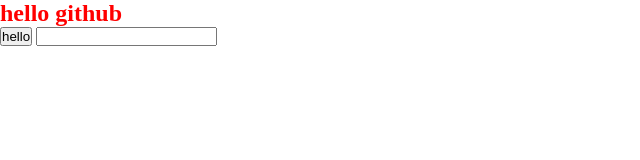
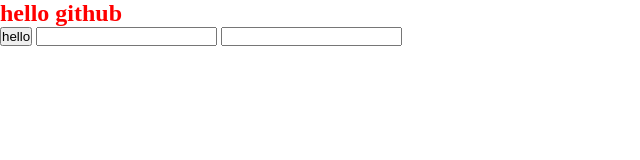
Before and after one commit to calcyuxxx/calcyuxxx.github.io, a plain HTML site: page index.html in a window 1280 px wide. Shown: the whole page, without its empty margins (0-640 px from the left). Drawn offline with Linux system fonts and the light colour scheme.

```diff
--- a/index.html
+++ b/index.html
@@ -12,5 +12,6 @@
     <h2>hello github</h2>
     <input type="button" onclick="test()" value="hello"/>
     <input type="text" name="username" id="">
+    <input type="text" name="userpass">
 </body>
 </html>
```
